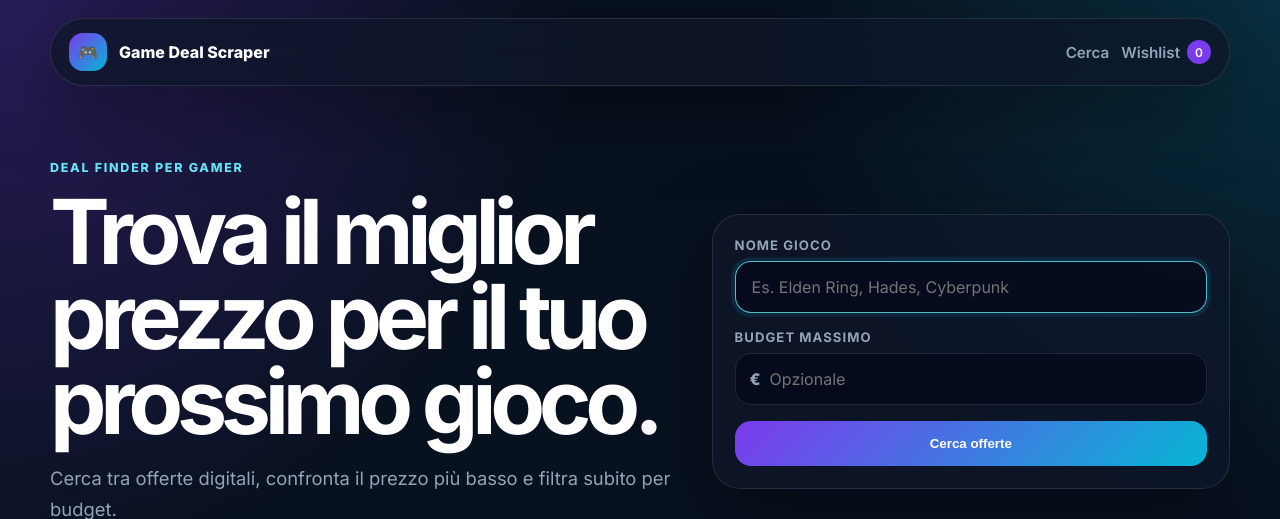
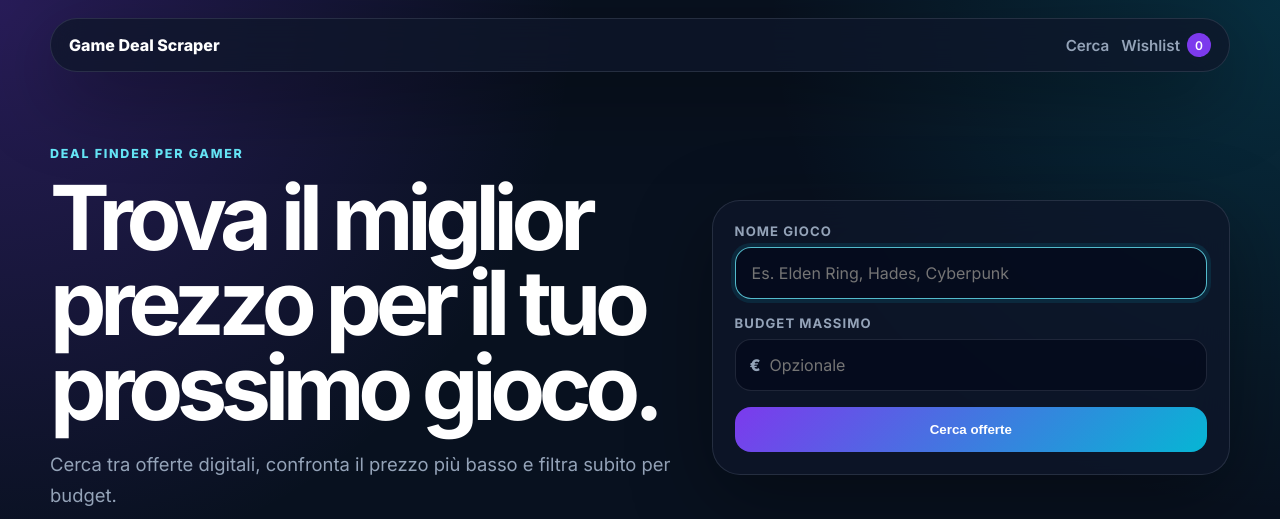
Before and after one commit to gabrielepalladino/Game-Deal-Scraper, a Flask app: page / in a window 1280 px wide. Shown: the top 519 px of the page. Run offline with Flask 3, Linux system fonts and the light colour scheme.

Commit message:
minor fix

```diff
--- a/app/static/css/style.css
+++ b/app/static/css/style.css
@@ -45,6 +45,9 @@ a { color: inherit; }
 }
 
 .site-header {
+    position: sticky;
+    top: 1%;
+    z-index: 1;
     display: flex;
     justify-content: space-between;
     align-items: center;
--- a/app/templates/base.html
+++ b/app/templates/base.html
@@ -12,9 +12,8 @@
 </head>
 <body>
     <div class="app-shell">
-        <header class="site-header">
+        <header class="site-header" style="position: sticky;">
             <a href="{{ url_for('index') }}" class="brand">
-                <span class="brand-mark" aria-hidden="true">🎮</span>
                 <span>Game Deal Scraper</span>
             </a>
             <nav class="site-nav" aria-label="Navigazione principale">
```
